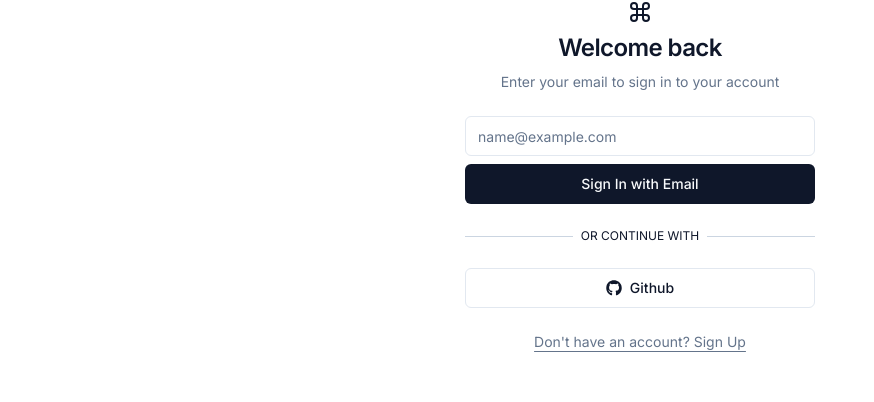
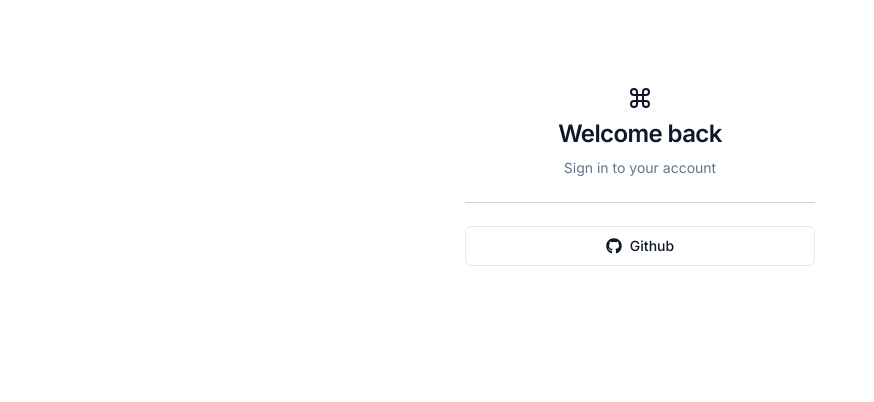
Before and after one commit to SDBurt/linktour, a Next.js app: page /login in a window 1280 px wide. Shown: the part 224-626 px from the top of the page, without its empty margins (0-874 px from the left). Built offline with nearby package versions, Linux system fonts and the light colour scheme; no server answers.

Commit message:
remove email login until auth if flushed out

```diff
--- a/app/(auth)/login/page.tsx
+++ b/app/(auth)/login/page.tsx
@@ -33,18 +33,18 @@ export default function LoginPage() {
             Welcome back
           </h1>
           <p className="text-sm text-muted-foreground">
-            Enter your email to sign in to your account
+            Sign in to your account
           </p>
         </div>
         <UserAuthForm />
-        <p className="px-8 text-center text-sm text-muted-foreground">
+        {/* <p className="px-8 text-center text-sm text-muted-foreground">
           <Link
             href="/register"
             className="hover:text-brand underline underline-offset-4"
           >
             Don&apos;t have an account? Sign Up
           </Link>
-        </p>
+        </p> */}
       </div>
     </div>
   )
--- a/components/user/user-auth-form.tsx
+++ b/components/user/user-auth-form.tsx
@@ -58,7 +58,7 @@ export function UserAuthForm({ className, ...props }: UserAuthFormProps) {
 
   return (
     <div className={cn("grid gap-6", className)} {...props}>
-      <form onSubmit={handleSubmit(onSubmit)}>
+      {/* <form onSubmit={handleSubmit(onSubmit)}>
         <div className="grid gap-2">
           <div className="grid gap-1">
             <Label className="sr-only" htmlFor="email">
@@ -87,14 +87,14 @@ export function UserAuthForm({ className, ...props }: UserAuthFormProps) {
             Sign In with Email
           </button>
         </div>
-      </form>
+      </form> */}
       <div className="relative">
         <div className="absolute inset-0 flex items-center">
           <span className="w-full border-t border-slate-300" />
         </div>
-        <div className="relative flex justify-center text-xs uppercase">
+        {/* <div className="relative flex justify-center text-xs uppercase">
           <span className="bg-background px-2 ">Or continue with</span>
-        </div>
+        </div> */}
       </div>
       <button
         type="button"
```
